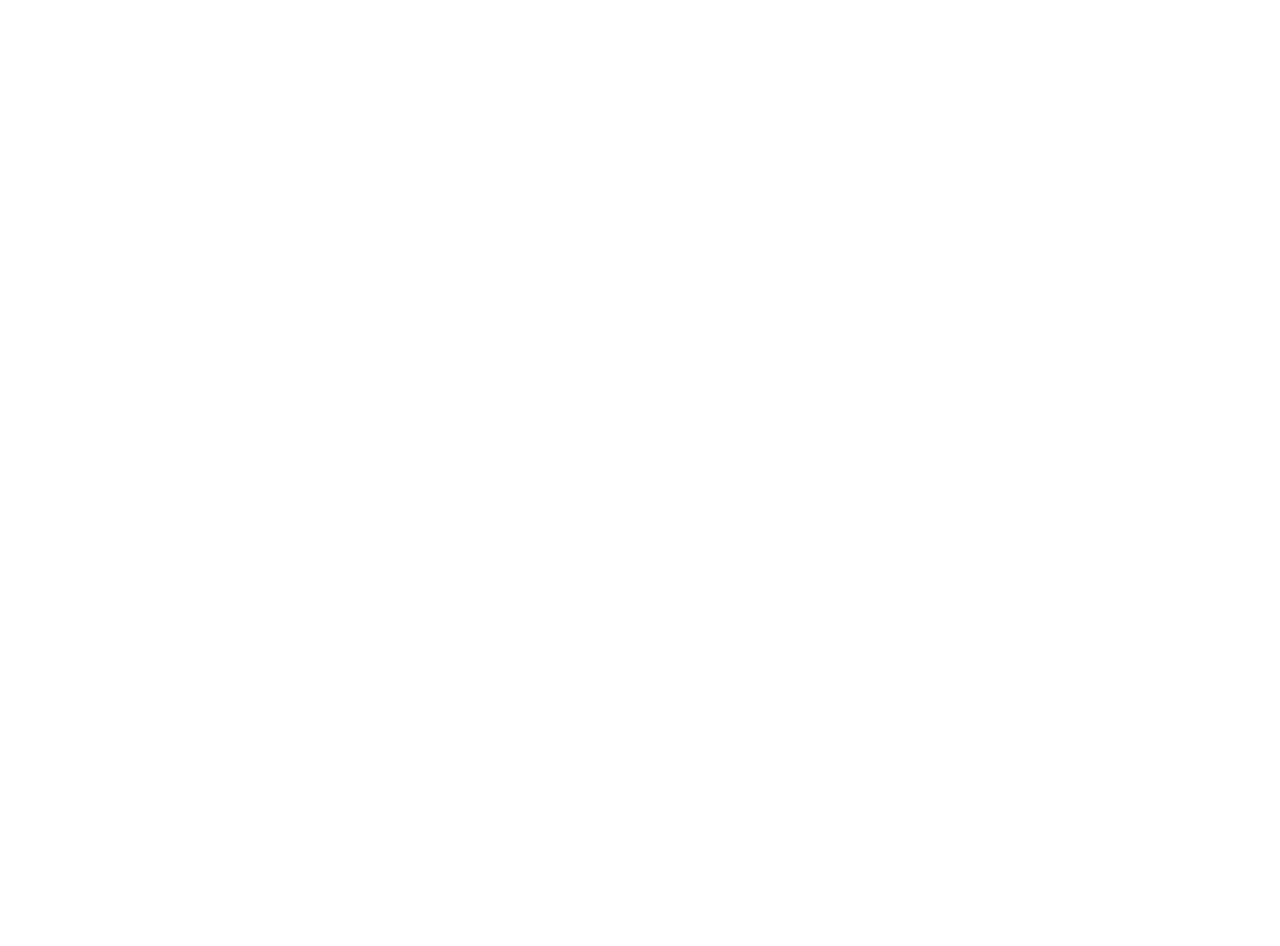
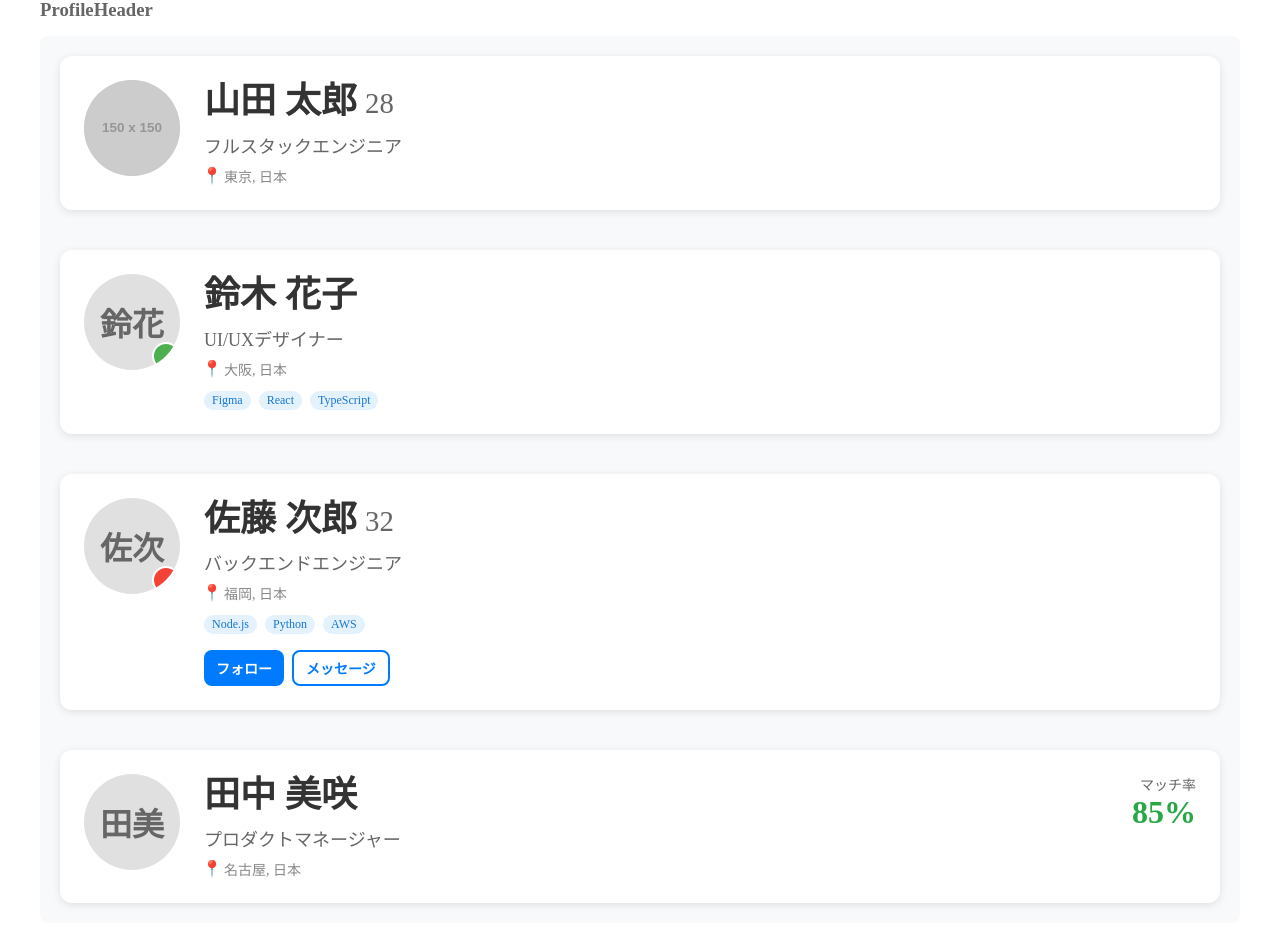
Before and after one commit to Riri-Inferno/my-portfolio, a Vue app: page /components in a window 1280 px wide. Shown: the part 3700-4646 px from the top of the page. Before the commit the page ends 3668 px from the top, so only its background shows below. Built offline with nearby package versions, Linux system fonts and the light colour scheme; the HTML template or start-up script is replaced by a standard one.

Commit message:
プロフィールヘッダを追加

```diff
--- /dev/null
+++ b/src/components/molecules/ProfileHeader.vue
@@ -0,0 +1,162 @@
+<!-- src/components/molecules/ProfileHeader.vue -->
+<template>
+  <div class="profile-header">
+    <div class="profile-header__avatar-section">
+      <BaseAvatar
+        :src="avatarUrl"
+        :name="name"
+        :size="avatarSize"
+        :status="status"
+        class="profile-header__avatar"
+      />
+      <BaseBadge
+        v-if="verified"
+        variant="success"
+        position="bottom-right"
+        class="profile-header__verified"
+      >
+        <BaseIcon icon="✓" size="small" color="white" />
+      </BaseBadge>
+    </div>
+
+    <div class="profile-header__info">
+      <BaseHeading :tag="headingTag" no-margin class="profile-header__name">
+        {{ name }}
+        <span v-if="age" class="profile-header__age">{{ age }}</span>
+      </BaseHeading>
+
+      <p v-if="title" class="profile-header__title">
+        {{ title }}
+      </p>
+
+      <div v-if="location" class="profile-header__location">
+        <BaseIcon icon="📍" size="small" />
+        <span>{{ location }}</span>
+      </div>
+
+      <div v-if="tags && tags.length > 0" class="profile-header__tags">
+        <BaseTag v-for="tag in tags" :key="tag" size="small" variant="primary">
+          {{ tag }}
+        </BaseTag>
+      </div>
+
+      <div v-if="$slots.actions" class="profile-header__actions">
+        <slot name="actions" />
+      </div>
+    </div>
+
+    <div v-if="$slots.extra" class="profile-header__extra">
+      <slot name="extra" />
+    </div>
+  </div>
+</template>
+
+<script setup lang="ts">
+import BaseAvatar from '@/components/atoms/BaseAvatar.vue'
+import BaseBadge from '@/components/atoms/BaseBadge.vue'
+import BaseIcon from '@/components/atoms/BaseIcon.vue'
+import BaseHeading from '@/components/atoms/BaseHeading.vue'
+import BaseTag from '@/components/atoms/BaseTag.vue'
+
+interface ProfileHeaderProps {
+  name: string
+  avatarUrl?: string
+  title?: string
+  age?: number | string
+  location?: string
+  tags?: string[]
+  status?: 'online' | 'offline' | 'busy' | 'away'
+  verified?: boolean
+  avatarSize?: 'small' | 'medium' | 'large' | 'xlarge'
+  headingTag?: 'h1' | 'h2' | 'h3' | 'h4' | 'h5' | 'h6'
+}
+
+withDefaults(defineProps<ProfileHeaderProps>(), {
+  avatarSize: 'xlarge',
+  headingTag: 'h2',
+  verified: false,
+})
+</script>
+
+<style lang="scss" scoped>
+.profile-header {
+  display: flex;
+  gap: 24px;
+  padding: 24px;
+  background-color: white;
+  border-radius: 12px;
+  box-shadow: 0 2px 8px rgba(0, 0, 0, 0.1);
+
+  @media (max-width: 768px) {
+    flex-direction: column;
+    align-items: center;
+    text-align: center;
+  }
+
+  &__avatar-section {
+    position: relative;
+    flex-shrink: 0;
+  }
+
+  &__verified {
+    position: absolute;
+    bottom: 4px;
+    right: 4px;
+  }
+
+  &__info {
+    flex: 1;
+    display: flex;
+    flex-direction: column;
+    gap: 8px;
+  }
+
+  &__name {
+    display: flex;
+    align-items: baseline;
+    gap: 8px;
+    color: #333;
+  }
+
+  &__age {
+    font-size: 0.8em;
+    font-weight: 400;
+    color: #666;
+  }
+
+  &__title {
+    margin: 0;
+    font-size: 18px;
+    color: #666;
+  }
+
+  &__location {
+    display: flex;
+    align-items: center;
+    gap: 4px;
+    color: #888;
+    font-size: 14px;
+  }
+
+  &__tags {
+    display: flex;
+    flex-wrap: wrap;
+    gap: 8px;
+    margin-top: 4px;
+  }
+
+  &__actions {
+    display: flex;
+    gap: 8px;
+    margin-top: 8px;
+
+    @media (max-width: 768px) {
+      justify-content: center;
+    }
+  }
+
+  &__extra {
+    flex-shrink: 0;
+  }
+}
+</style>
--- a/src/components/pages/ComponentGallery.vue
+++ b/src/components/pages/ComponentGallery.vue
@@ -252,6 +252,66 @@
         </div>
       </div>
     </section>
+
+    <!-- Molecules セクションを追加 -->
+    <section class="gallery-section">
+      <h2>Molecules</h2>
+
+      <!-- プロフィールヘッダー -->
+      <div class="component-demo">
+        <h3>ProfileHeader</h3>
+        <div class="demo-area" style="flex-direction: column; align-items: stretch">
+          <!-- 基本的な使い方 -->
+          <ProfileHeader
+            name="山田 太郎"
+            title="フルスタックエンジニア"
+            location="東京, 日本"
+            :age="28"
+            avatar-url="https://via.placeholder.com/150"
+          />
+
+          <!-- タグ付き -->
+          <ProfileHeader
+            name="鈴木 花子"
+            title="UI/UXデザイナー"
+            location="大阪, 日本"
+            :tags="['Figma', 'React', 'TypeScript']"
+            status="online"
+            verified
+          />
+
+          <!-- アクションボタン付き -->
+          <ProfileHeader
+            name="佐藤 次郎"
+            title="バックエンドエンジニア"
+            location="福岡, 日本"
+            :age="32"
+            :tags="['Node.js', 'Python', 'AWS']"
+            status="busy"
+          >
+            <template #actions>
+              <BaseButton size="small" variant="primary">フォロー</BaseButton>
+              <BaseButton size="small" variant="ghost">メッセージ</BaseButton>
+            </template>
+          </ProfileHeader>
+
+          <!-- エクストラコンテンツ付き -->
+          <ProfileHeader
+            name="田中 美咲"
+            title="プロダクトマネージャー"
+            location="名古屋, 日本"
+            verified
+          >
+            <template #extra>
+              <div style="text-align: right">
+                <p style="margin: 0; color: #666; font-size: 14px">マッチ率</p>
+                <p style="margin: 0; font-size: 32px; font-weight: bold; color: #28a745">85%</p>
+              </div>
+            </template>
+          </ProfileHeader>
+        </div>
+      </div>
+    </section>
   </div>
 </template>
 
@@ -266,6 +326,7 @@
 import BaseProgressBar from '@/components/atoms/BaseProgressBar.vue'
 import BaseHeading from '@/components/atoms/BaseHeading.vue'
 import BaseDivider from '@/components/atoms/BaseDivider.vue'
+import ProfileHeader from '@/components/molecules/ProfileHeader.vue'
 
 const inputDemo = ref('')
 const inputDemo2 = ref('')
```
